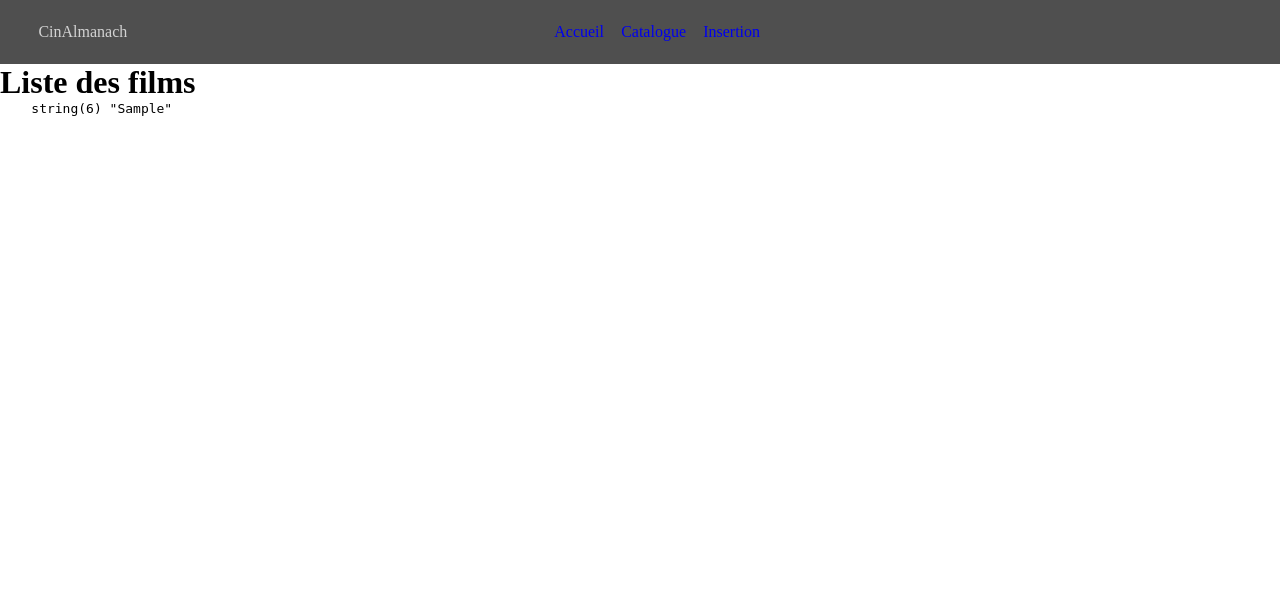
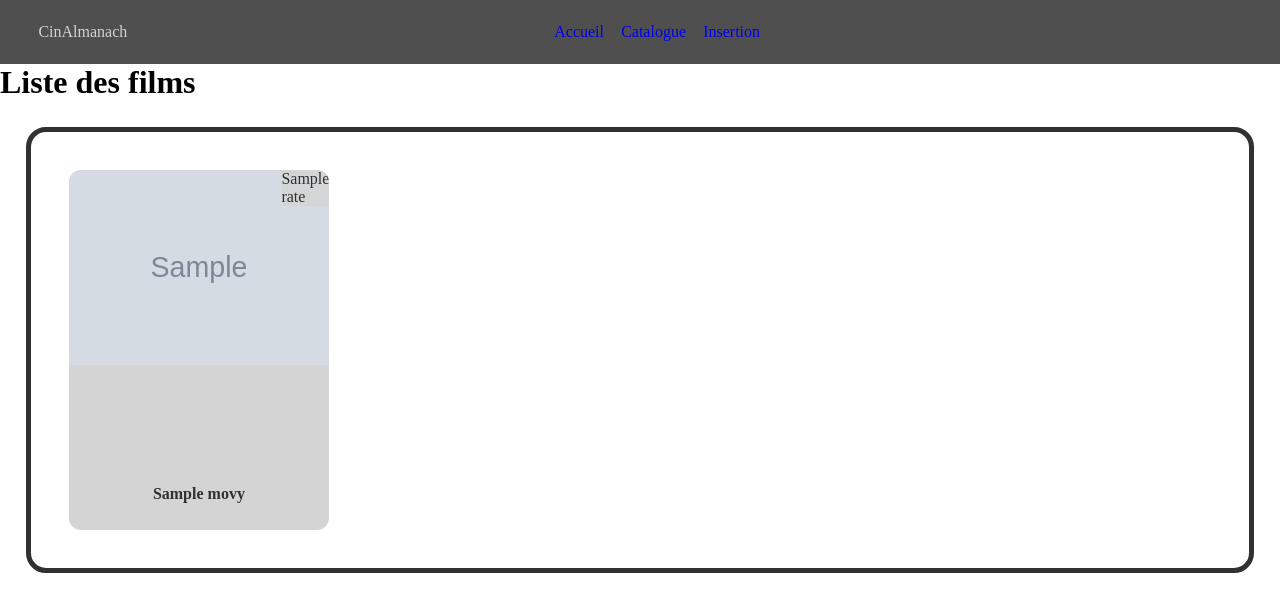
Before and after one commit to YannickLeCam/Cinema-App, a PHP site: template view/listMovies.php in a window 1280 px wide. Shown: the top 612 px of the page. Run offline with PHP 8.4, Linux system fonts and the light colour scheme; the template is opened without the code that fills it: most values are stand-ins (such as "Sample title", 1, 10 or a date in 2020); grey boxes marked "Sample" are stand-in pictures; data that the repository does not hold is empty.

Commit message:
Add (CSS ListMovie)

```diff
--- a/public/css/style.css
+++ b/public/css/style.css
@@ -123,3 +123,69 @@ header a:visited , header a:checked {
     background-color: rgb(49, 49, 49);
     transform-origin: bottom right;
 }
+
+#listCard{
+    display: grid;
+    grid-template-columns: repeat(4,1fr);
+    gap: 3%;
+    max-width: 100vw;
+    padding: 3% 3%;
+    margin: 2%;
+    border-radius: 20px;
+    border: 5px rgb(49, 49, 49) solid;
+}
+
+#listCard a{
+    width: 100%;
+    border-radius: 12px;
+    overflow: hidden;
+    background-color: rgb(212, 212, 212);
+    text-decoration: none;
+    color: rgb(49, 49, 49);
+    transition: 1s;
+}
+#listCard a:hover{
+    transform: scale(1.05);
+    transition: 1s;
+}
+
+#listCard a:checked , #listCard a:visited{
+    color: rgb(49, 49, 49);
+}
+
+.cardHeader{
+    height: 80%;
+    overflow: hidden;
+}
+.card {
+    position: relative;
+    height: 45vh;
+    display: flex;
+    flex-direction: column;
+    align-items: center;
+}
+.card h4{
+    display: flex;
+    flex:1;
+    align-items: center;
+    justify-content: center;
+}
+.card p{
+    position: absolute;
+    top:0%;
+    right: 0%;
+    background-color: rgba(212, 212, 212,0.80);
+    width: 18%;
+    height: 10%;
+    display: flex;
+    align-items: flex-end;
+    justify-content: center;
+    color: rgb(49, 49, 49);
+}
+.card p:visited ,.card p:checked{
+    color: lightgray;
+}
+.card img {
+    object-fit: contain;
+    width: 100%;
+}
--- a/view/listMovies.php
+++ b/view/listMovies.php
@@ -1,5 +1,15 @@
 <?php ob_start();
 
+
+function createCardsMovies (array $listMovies):string{
+    $htmlContent= "";
+    foreach ($listMovies as $movie) {
+        $htmlContent .= '<a href="./index.php?action=detailMovie&id='.$movie['id_movie'].'">';
+        $htmlContent .= '<div class="card"> <div class="cardHeader"><img src="'.$movie['poster'].'" alt=""></div> <h4>'.$movie['name'].'</h4>  <p>'.$movie['rate'].'</p> </div> ';
+        $htmlContent .= '</a>';
+    }
+    return $htmlContent;
+}
 
 use Service\NavService;
 
@@ -8,8 +18,12 @@ echo $navService->navList();
 ?>
 
 
+<div id="listCard">
+    <?=createCardsMovies($listMovies)?>
+</div>
+
 <pre>
-    <?=var_dump($listMovies)?>
+
 </pre>
 
 
```
